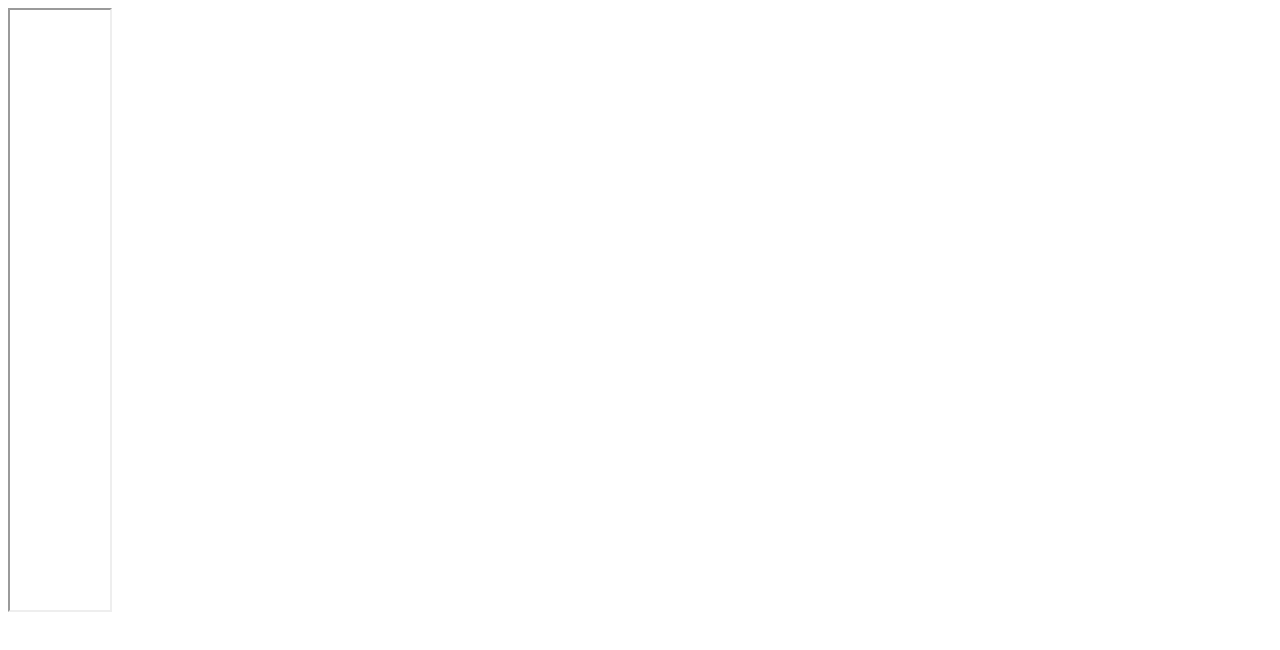
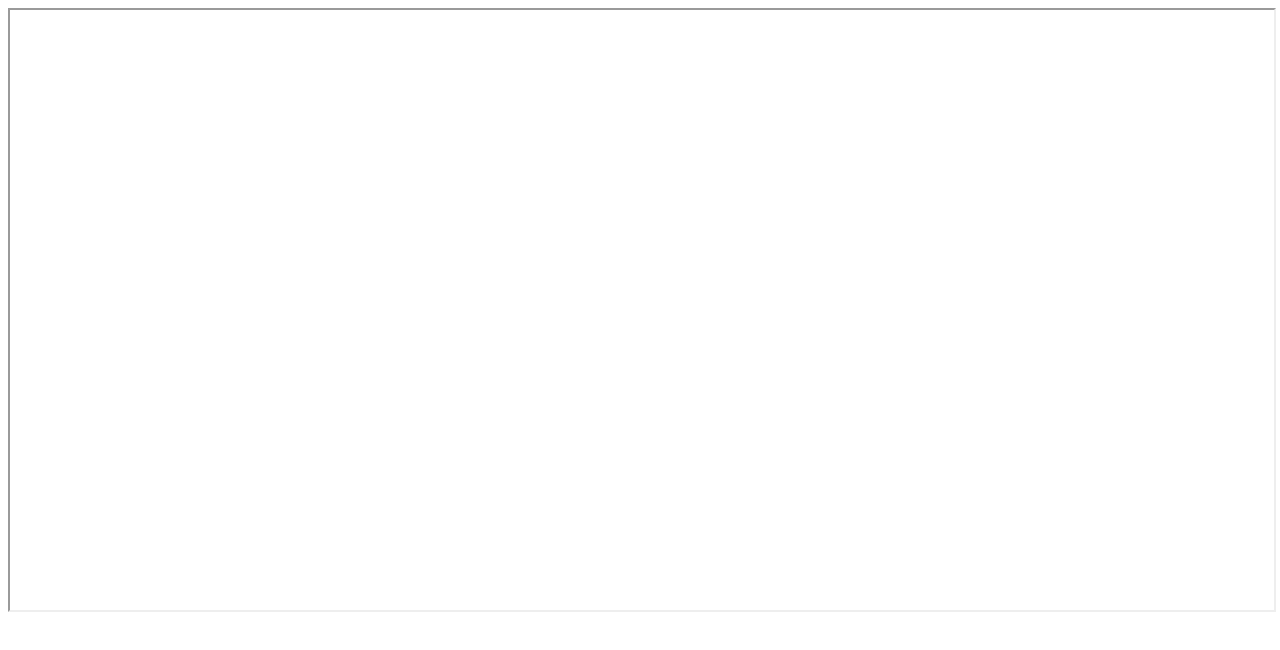
Before and after one commit to FREDON3E/Frelon_form_entreprises, a plain HTML site: page index.html in a window 1280 px wide. Drawn offline with Linux system fonts and the light colour scheme.

Commit message:
Update index.html

```diff
--- a/index.html
+++ b/index.html
@@ -1,3 +1,3 @@
 <html>
-<iframe src="https://<FREDON3E>.github.io/Frelon_form_entreprises/Essai webform frelon asiatique entreprise2.R" style="width:100; height:600;"></iframe>
+<iframe src="https://<FREDON3E>.github.io/Frelon_form_entreprises/" style="width:100%; height:600px;"></iframe>
 </html>
```
